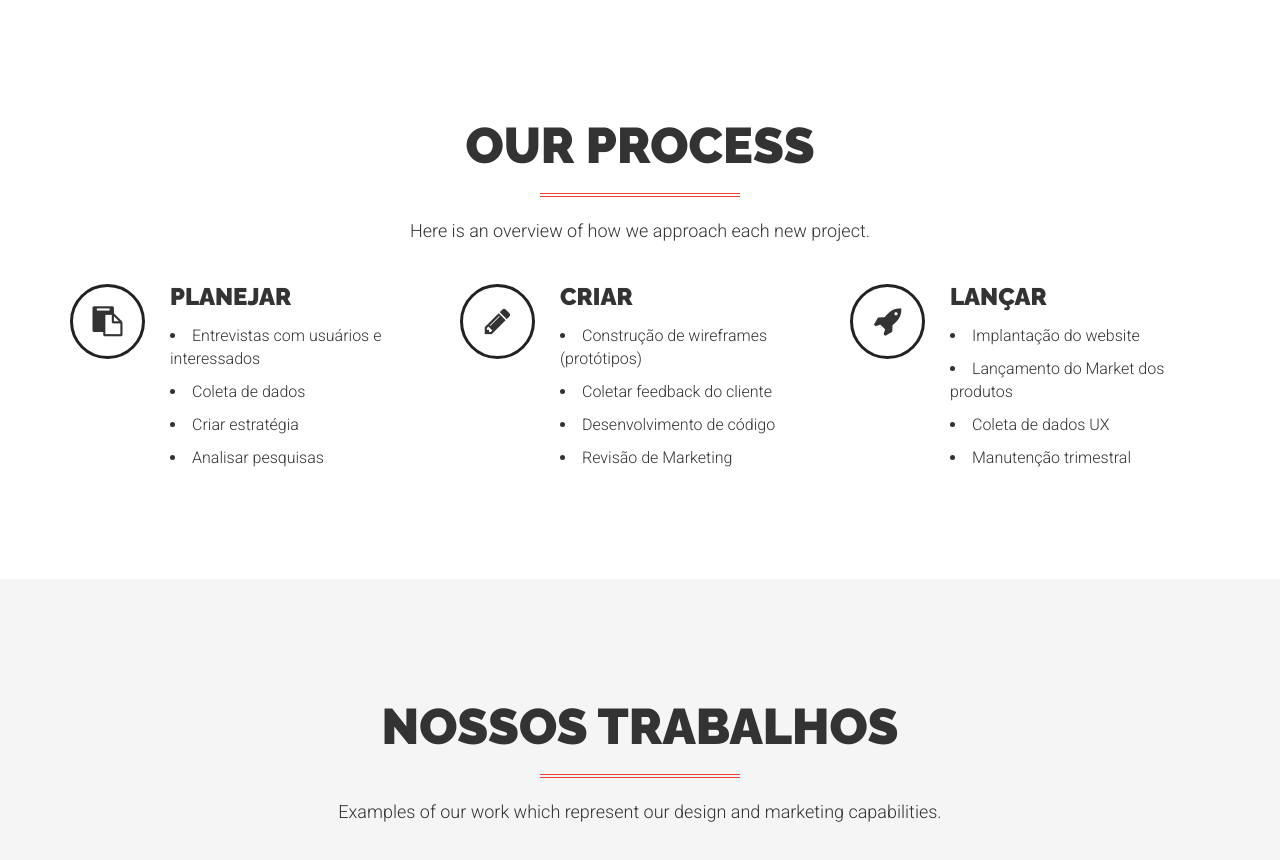
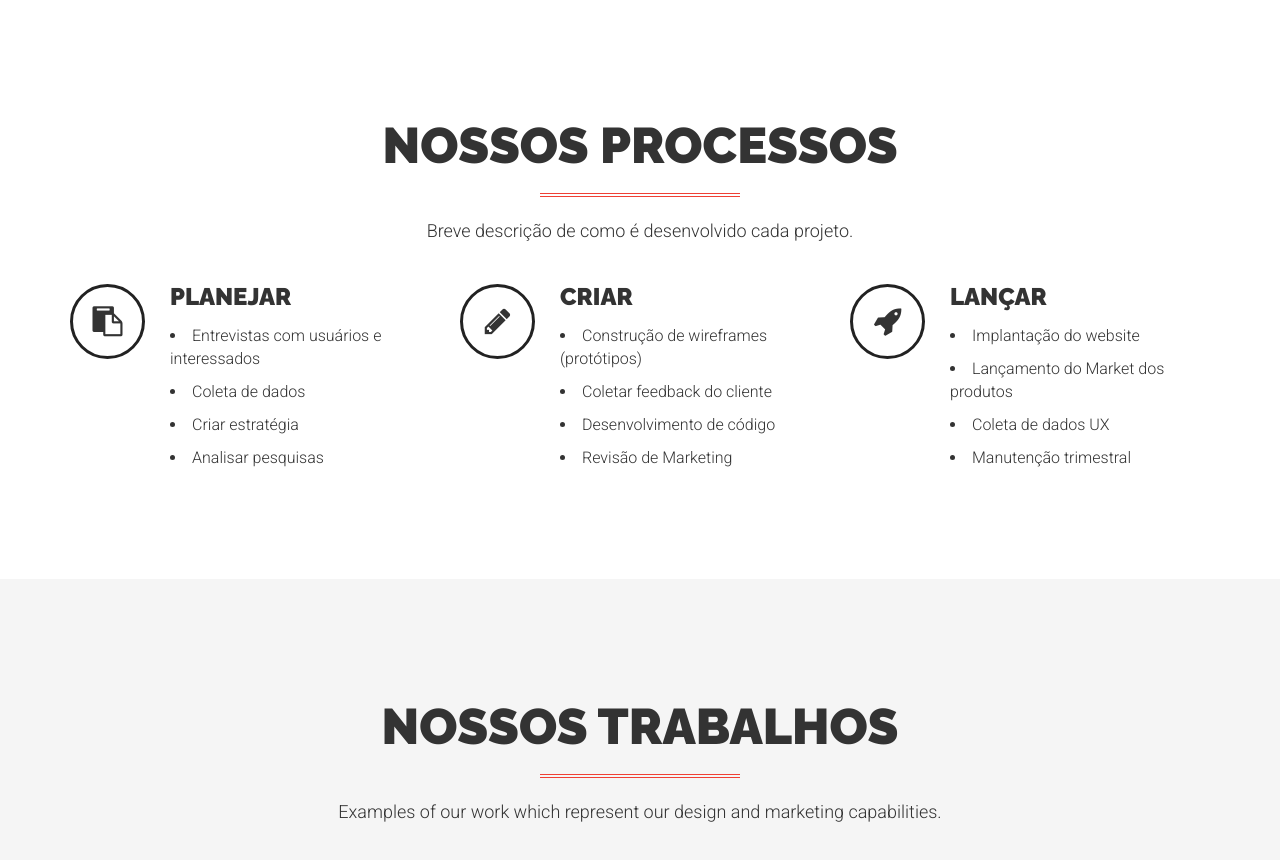
Before and after one commit to phbrazil/9ember.com.br, a plain HTML site: page index.html in a window 1280 px wide. Shown: the part 3113-3973 px from the top of the page. Drawn offline with Linux system fonts and the light colour scheme; a script that the page names is missing.

Commit message:
primeiro commit

```diff
--- a/index.html
+++ b/index.html
@@ -285,9 +285,9 @@
         <div class="container">
             <div class="row text-center">
                 <div class="col-lg-12 wow fadeIn">
-                    <h2>Our Process</h2>
+                    <h2>Nossos processos</h2>
                     <hr class="colored">
-                    <p>Here is an overview of how we approach each new project.</p>
+                    <p>Breve descrição de como é desenvolvido cada projeto.</p>
                 </div>
             </div>
             <div class="row content-row">
```
